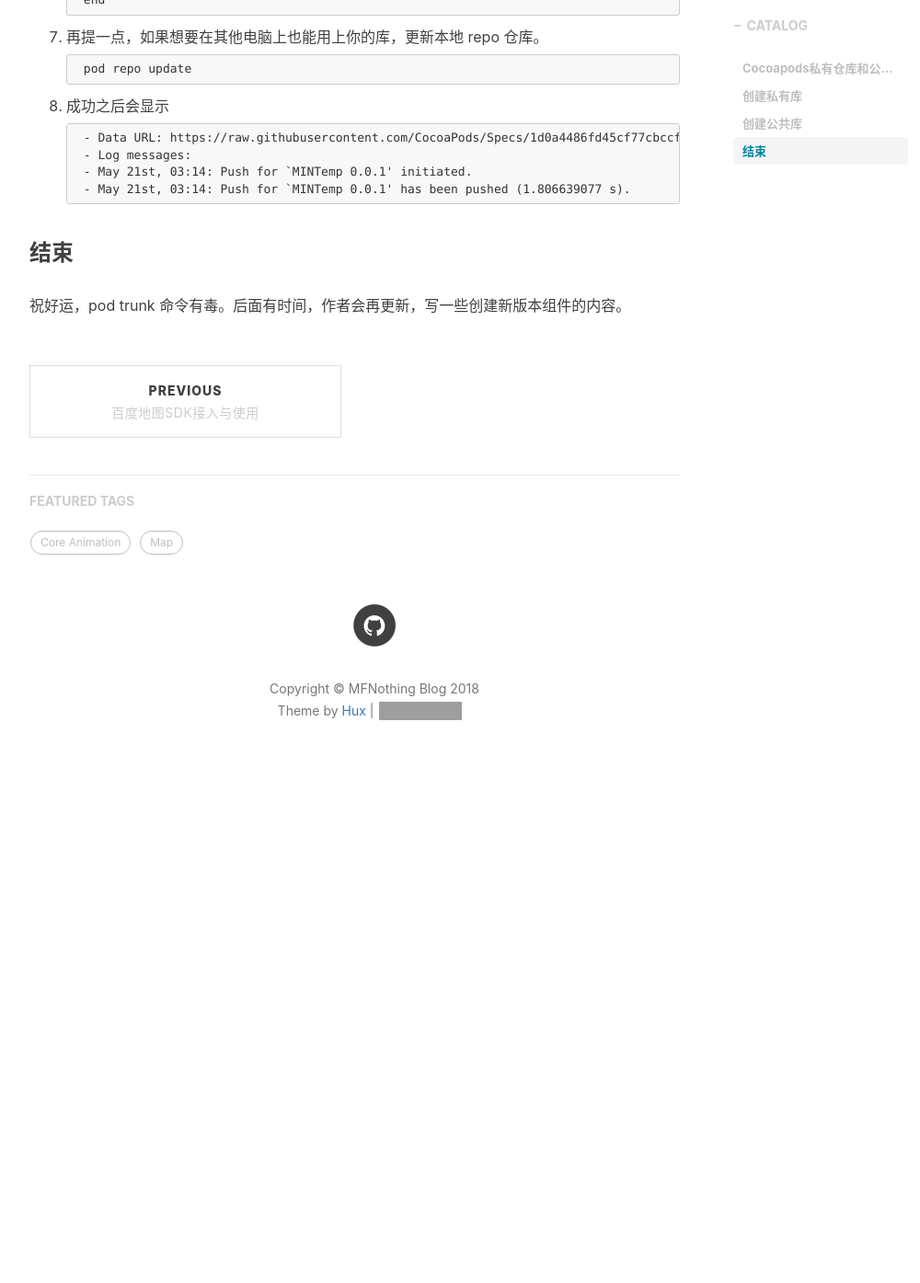
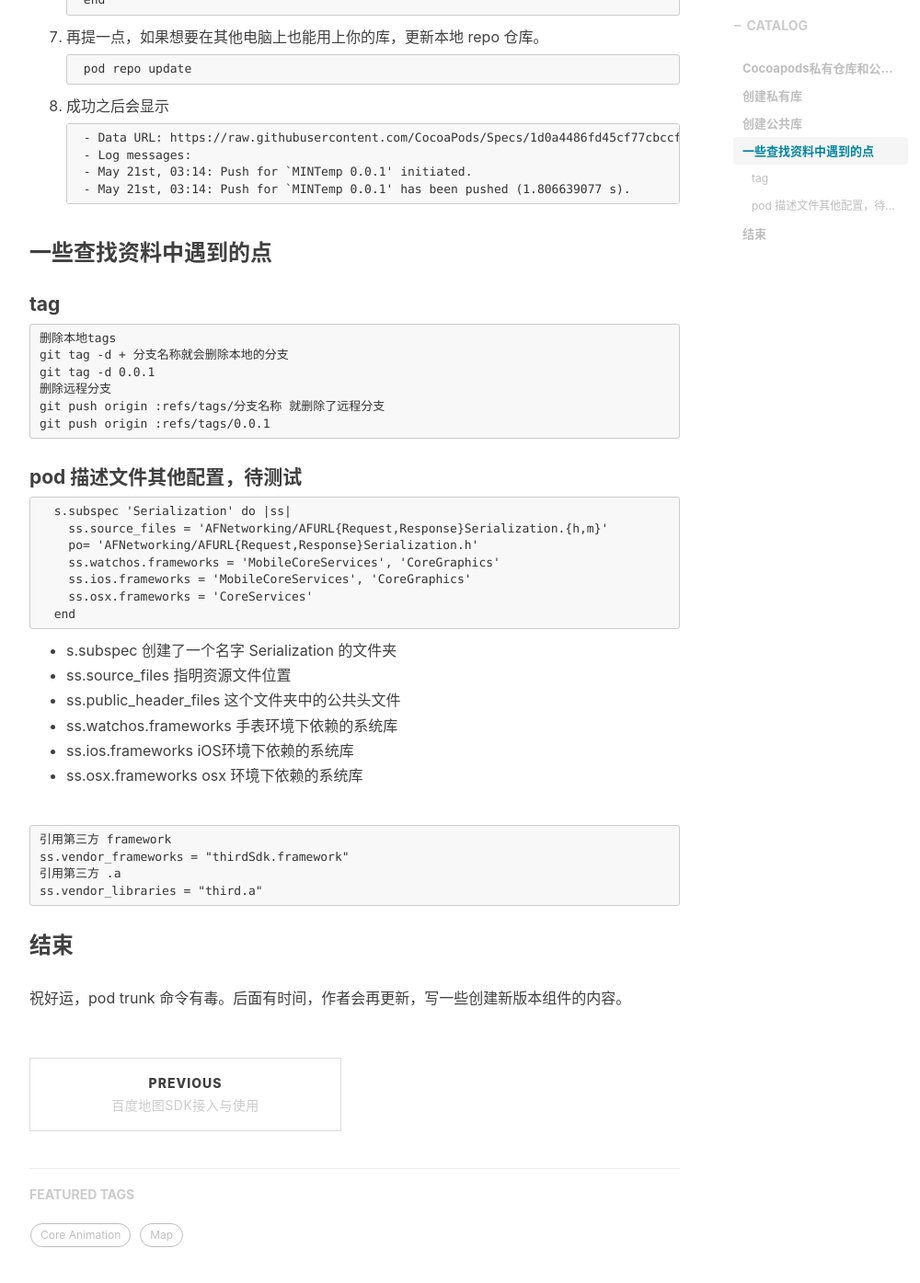
Before and after one commit to MFNothing/MFNothing.github.io, a Jekyll site: the page built from _posts/2018-05-21-CreateYourOwnCocoapodSepc.md, in a window 1280 px wide and 1400 px high, scrolled down 3862 px. Shown: the top 1395 px of the window at 92% size, without its empty margins (233-1233 px from the left). Built offline with Jekyll 4.4.1, drawn with Linux system fonts in a browser that asks for light colours; nearby versions of some CDN libraries; comment, search, counter and statistics services are not loaded; before the commit the page ends 4739 px from its top, so only the background shows below that; grey boxes are pictures that could not be loaded.

Commit message:
add some forgot

````diff
--- a/_posts/2018-05-21-CreateYourOwnCocoapodSepc.md
+++ b/_posts/2018-05-21-CreateYourOwnCocoapodSepc.md
@@ -168,6 +168,46 @@ end
 	- May 21st, 03:14: Push for `MINTemp 0.0.1' has been pushed (1.806639077 s).
 	```
 
+### 一些查找资料中遇到的点
+
+#### tag
+
+```
+删除本地tags
+git tag -d + 分支名称就会删除本地的分支
+git tag -d 0.0.1
+删除远程分支
+git push origin :refs/tags/分支名称 就删除了远程分支
+git push origin :refs/tags/0.0.1
+```
+
+#### pod 描述文件其他配置，待测试
+
+```
+  s.subspec 'Serialization' do |ss|
+    ss.source_files = 'AFNetworking/AFURL{Request,Response}Serialization.{h,m}'
+    po= 'AFNetworking/AFURL{Request,Response}Serialization.h'
+    ss.watchos.frameworks = 'MobileCoreServices', 'CoreGraphics'
+    ss.ios.frameworks = 'MobileCoreServices', 'CoreGraphics'
+    ss.osx.frameworks = 'CoreServices'
+  end
+```
+
+*  s.subspec 创建了一个名字 Serialization 的文件夹
+*  ss.source_files 指明资源文件位置
+*  ss.public_header_files 这个文件夹中的公共头文件
+*  ss.watchos.frameworks 手表环境下依赖的系统库
+*  ss.ios.frameworks iOS环境下依赖的系统库
+*  ss.osx.frameworks   osx 环境下依赖的系统库
+
+
+```
+引用第三方 framework
+ss.vendor_frameworks = "thirdSdk.framework"
+引用第三方 .a
+ss.vendor_libraries = "third.a"
+```
+
 ### 结束
 
 祝好运，pod trunk 命令有毒。后面有时间，作者会再更新，写一些创建新版本组件的内容。
````
